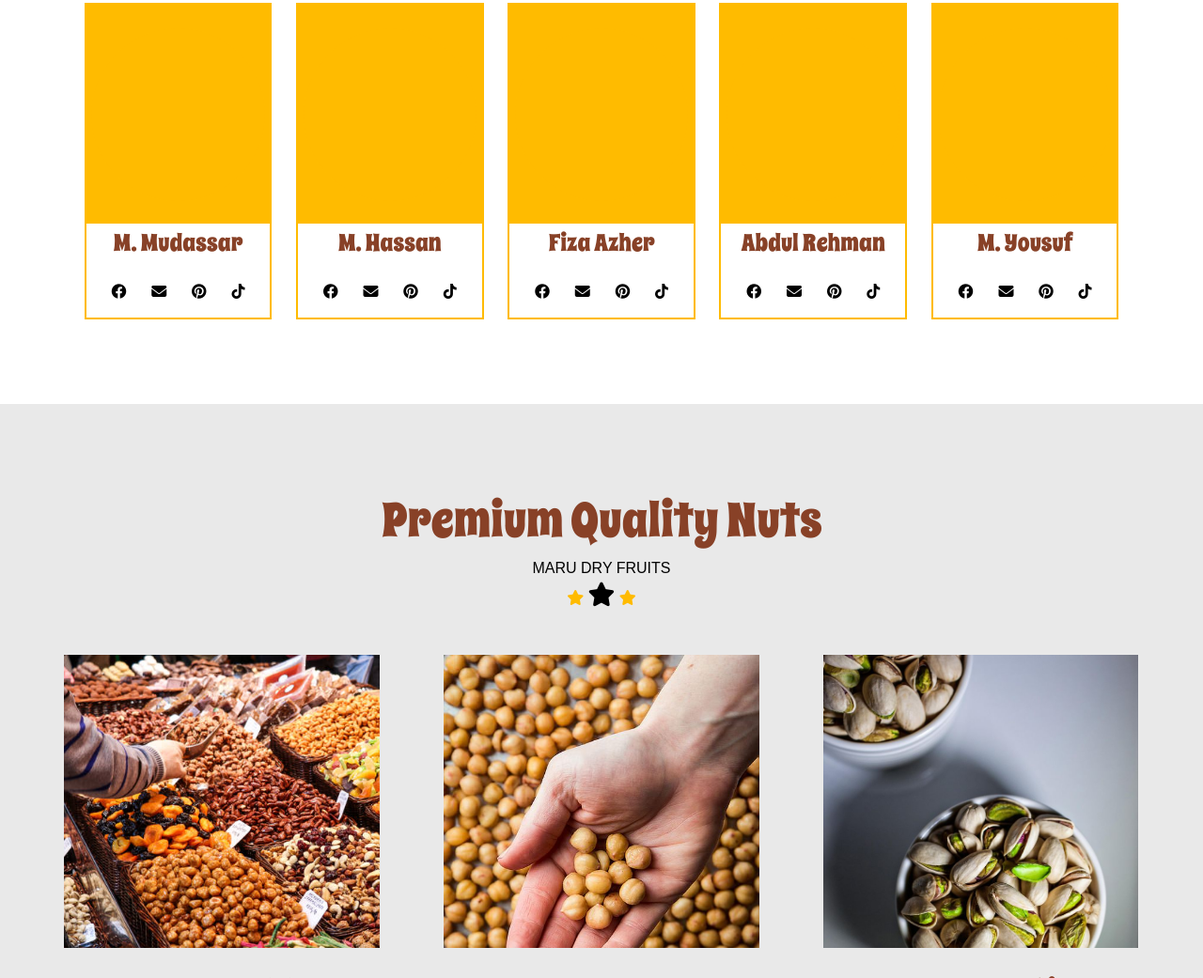
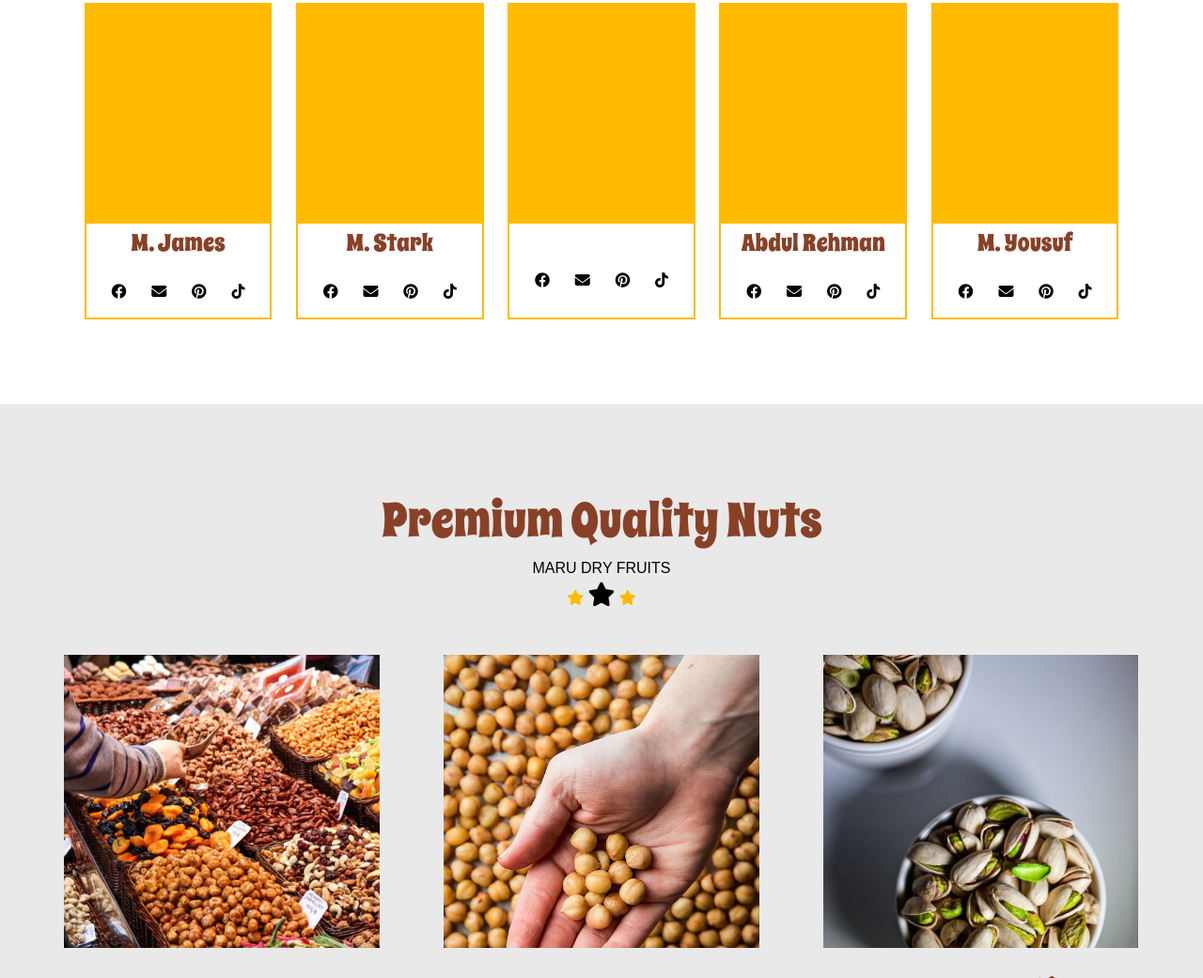
Before and after one commit to Muhammad-Shazaib-Khan/Maru-Dry-Fruits, a plain HTML site: page index.html in a window 1280 px wide. Shown: the part 3966-5007 px from the top of the page at 94% size. Drawn offline with Linux system fonts and the light colour scheme.

Commit message:
Update index.html

```diff
--- a/index.html
+++ b/index.html
@@ -204,7 +204,7 @@
                         <div class="img" style="background-image: url(Team-Mudassar.jpeg);"></div>
                     </div>
                     <div class="bottom">
-                        <h1>M. Mudassar</h1>
+                        <h1>M. James</h1>
                         <div class="icons">
                             <i class="fa-brands fa-facebook"></i>
                             <i class="fa-solid fa-envelope"></i>
@@ -218,7 +218,7 @@
                         <div class="img" style="background-image: url(Team-Hassan.JPG);"></div>
                     </div>
                     <div class="bottom">
-                        <h1>M. Hassan</h1>
+                        <h1>M. Stark</h1>
                         <div class="icons">
                             <i class="fa-brands fa-facebook"></i>
                             <i class="fa-solid fa-envelope"></i>
@@ -232,7 +232,7 @@
                         <div class="img" style="background-image: url(Team-Fiza.jpg);"></div>
                     </div>
                     <div class="bottom">
-                        <h1>Fiza Azher</h1>
+                        <h1></h1>
                         <div class="icons">
                             <i class="fa-brands fa-facebook"></i>
                             <i class="fa-solid fa-envelope"></i>
```
